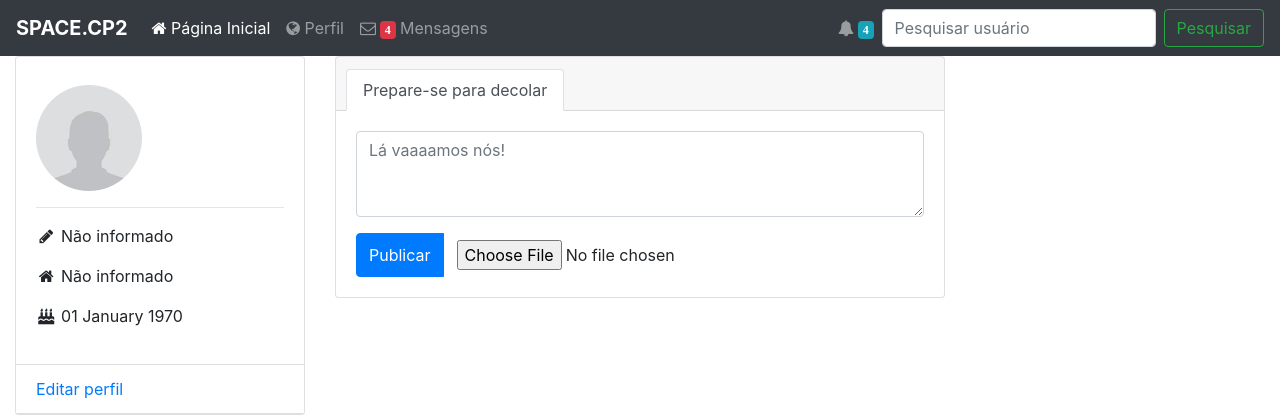
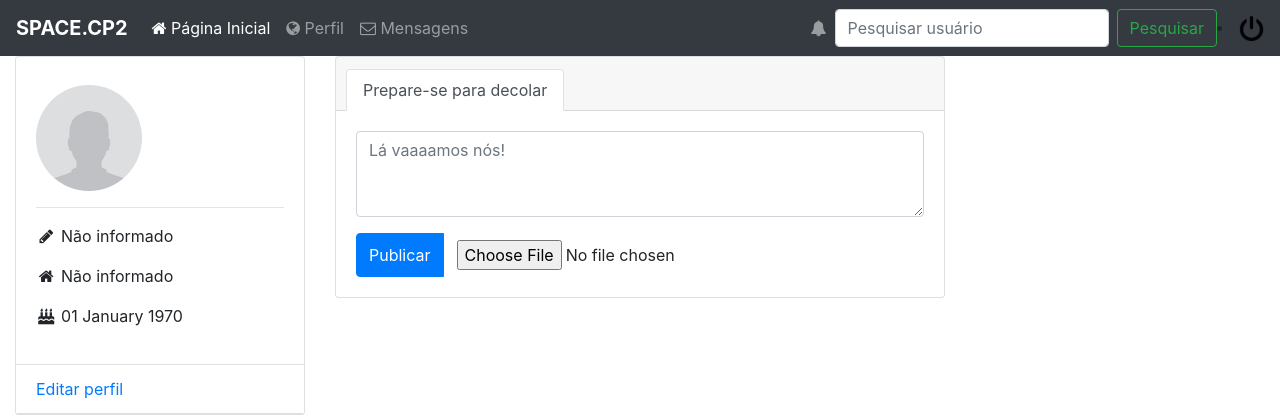
Before and after one commit to edutanuq/spacep22.com, a PHP site: page /chat.php in a window 1280 px wide. Shown: the top 420 px of the page. Run offline with PHP 8.4, Linux system fonts and the light colour scheme; the visitor is signed in with stand-in values (Sample User, id 1); data that the repository does not hold is empty; some libraries are stand-ins or nearby versions.

Commit message:
versão 1.7.1

```diff
--- a/criarConta/chat v1.php
+++ b/criarConta/chat v1.php
@@ -86,11 +86,11 @@ html,body,h1,h2,h3,h4,h5 {font-family: "Open Sans", sans-serif}
       <div class="w3-card-2 w3-round w3-white">
         <div class="w3-container">
          <a href="perfil.php?user=<?php echo $dadosUser['id'];?>"><h4 class="w3-center"><?php echo $dadosUser['nome'];?></h4></a>
-         <p class="w3-center"><img src="img/<?php echo ($dadosUser['foto'] == '') ? 'default.jpg' : $dadosUser['foto'];?>" class="w3-circle" style="height:106px;width:106px" alt="Avatar"></p>
+         <p class="w3-center"><img src="img/<?php echo ($dadosUser['foto'] == '') ? 'default.jpg' : $dadosUser['foto'];?>" class="w3-circle" style="height:106px;width:106px;border-radius:50%" alt="Avatar"" alt="Avatar"></p>
          <hr>
          <p><i class="fa fa-pencil fa-fw w3-margin-right w3-text-theme"></i> <?php echo ($dadosUser['profissao'] != '') ? $dadosUser['profissao'] : "Não informado";?></p>
          <p><i class="fa fa-home fa-fw w3-margin-right w3-text-theme"></i> <?php echo ($dadosUser['cidade'] != '') ? $dadosUser['cidade'] : "Não informado";?></p>
-         <p><i class="fa fa-birthday-cake fa-fw w3-margin-right w3-text-theme"></i> <?php echo $data=date("d F Y", strtotime($dadosUser['nascimento']));?></p>
+         <p><i class="fa fa-birthday-cake fa-fw w3-margin-right w3-texta-theme"></i> <?php echo $data=date("d F Y", strtotime($dadosUser['nascimento']));?></p>
         </div>
       </div>
       <br>
--- a/criarConta/chat.php
+++ b/criarConta/chat.php
@@ -81,7 +81,6 @@ header("Content-type: text/html; charset=utf-8");
       <li class="nav-item">
         <a class="nav-link" href="#">
           <i class="fa fa-envelope-o">
-            <span class="badge badge-danger">4</span>
           </i>
           Mensagens
         </a>
@@ -91,17 +90,19 @@ header("Content-type: text/html; charset=utf-8");
     <li class="nav-item">
         <a class="nav-link" href="#">
           <i class="fa fa-bell">
-            <span class="badge badge-info">4</span>
           </i>
         </a>
       </li>
     </ul>
-    <form class="form-inline my-2 my-lg-0">
-      <input class="form-control mr-sm-2" type="text" placeholder="Pesquisar usuário" aria-label="Pesquisar usuário">
+    <form class="form-inline my-2 my-lg-0" name="form_pesquisa" id="form_pesquisa" method="post" action="">
+      <input class="form-control mr-sm-2" type="text" placeholder="Pesquisar usuário" aria-label="Pesquisar usuário" name="pesquisaCliente" id="pesquisaCliente">
       <button class="btn btn-outline-success my-2 my-sm-0" type="submit">Pesquisar</button>
     </form>
-  </div>
-</nav>
+  <li class="w3-hide-small w3-right"><a href="?acao=sair" class="w3-padding-large .w3-hover-white" title="Sair da conta"><img src="img/sair.png" class="w3-circle" style="height:25px;width:25px" alt="Avatar"></a></li>
+ </ul>
+</div>
+ </div>
+        </nav>
 
 
 <div class="container-fluid gedf-wrapper">
@@ -210,7 +211,7 @@ header("Content-type: text/html; charset=utf-8");
                             <?php echo $conteudo = $row['conteudo'];?>
                         </p>
                     </div>
-                    <?php if($fotopost != '')  echo  "<img src='img/". $fotopost ."' style='width:50%;border-radius: 50%' class='w3-margin-bottom'>"; ?>
+                    <?php if($fotopost != '')  echo  "<img src='img/". $fotopost ."' style='width:50%;' class='w3-margin-bottom'>"; ?>
                     <form id="form_pesquisa" method="post" action="">
                     <div class="card-footer">
                         <p class="w3-margin-bottom" ><?php echo $coluna['curtidas'] ?> Curtidas</p>
```
Also changed, not shown: README.md (added).
